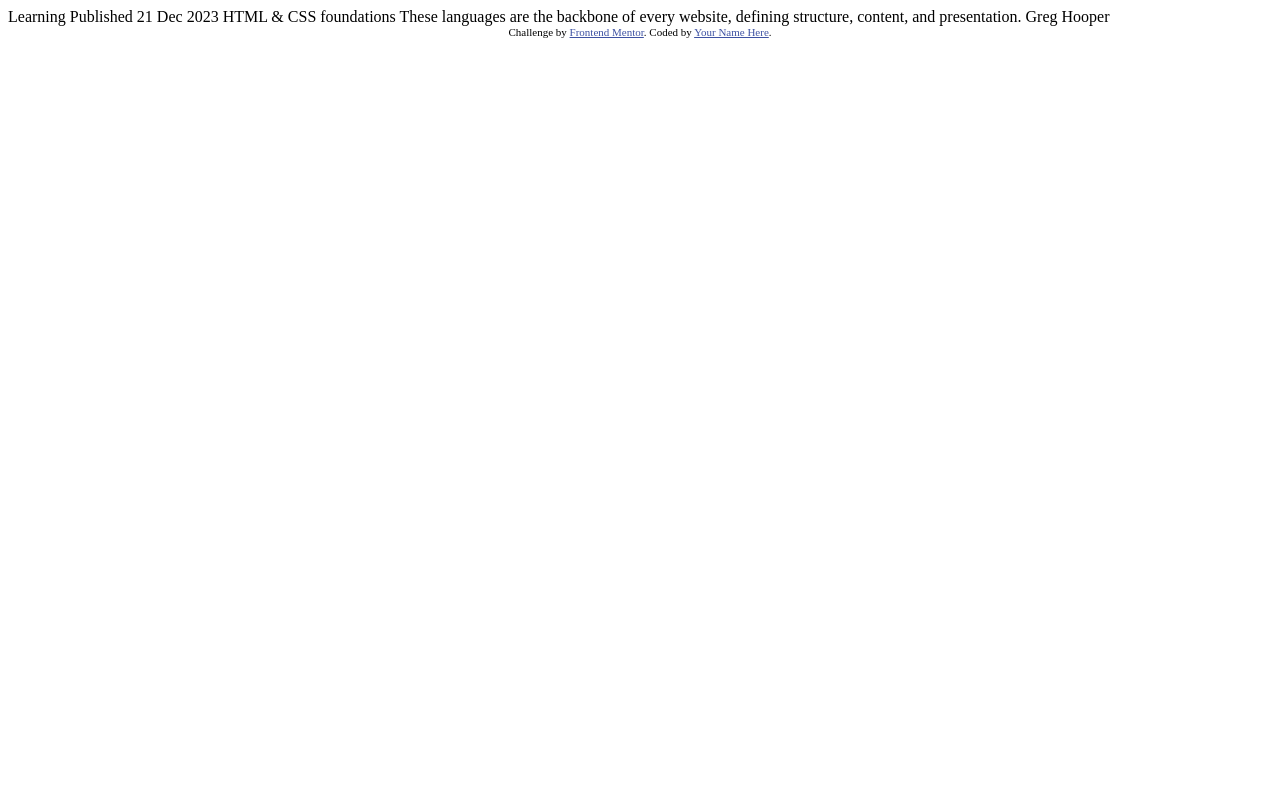
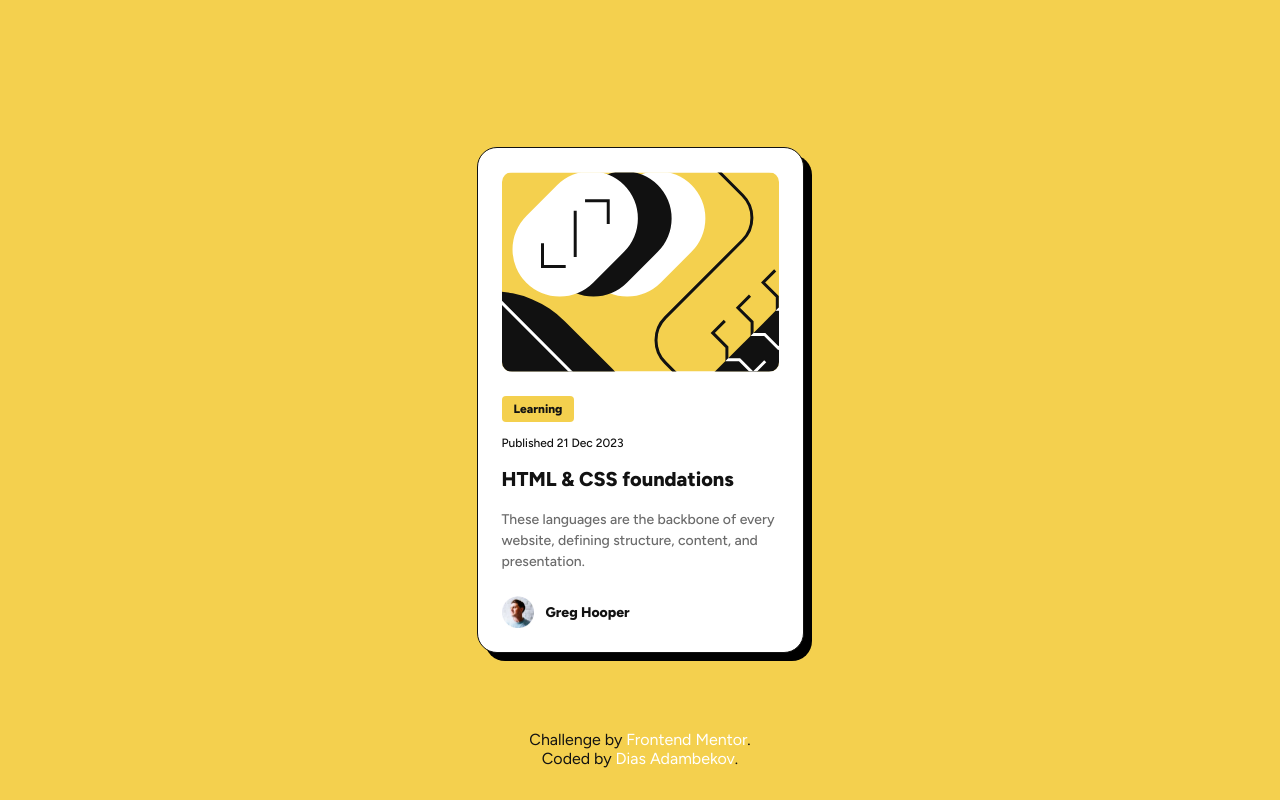
Before and after one commit to adambeckercodes/blog-preview-card, a plain HTML site: page index.html in a window 1280 px wide. Drawn offline with Linux system fonts and the light colour scheme.

Commit message:
Finished project

```diff
--- a/index.html
+++ b/index.html
@@ -1,34 +1,61 @@
 <!DOCTYPE html>
 <html lang="en">
+
 <head>
   <meta charset="UTF-8">
-  <meta name="viewport" content="width=device-width, initial-scale=1.0"> <!-- displays site properly based on user's device -->
+  <meta name="viewport" content="width=device-width, initial-scale=1.0">
+  <!-- displays site properly based on user's device -->
 
   <link rel="icon" type="image/png" sizes="32x32" href="./assets/images/favicon-32x32.png">
+  <link rel="preconnect" href="https://fonts.googleapis.com">
+  <link rel="preconnect" href="https://fonts.gstatic.com" crossorigin>
+  <link href="https://fonts.googleapis.com/css2?family=Figtree:ital,wght@0,300..900;1,300..900&display=swap"
+    rel="stylesheet">
+  <link rel="stylesheet" href="style.css">
 
   <title>Frontend Mentor | Blog preview card</title>
+</head>
 
-  <!-- Feel free to remove these styles or customise in your own stylesheet 👍 -->
-  <style>
-    .attribution { font-size: 11px; text-align: center; }
-    .attribution a { color: hsl(228, 45%, 44%); }
-  </style>
-</head>
 <body>
+  <a href="#main-content" class="skip-link">Skip to main content</a>
 
-  Learning
+  <main class="main" id="main-content" role="main">
+    <div class="container">
+      <div class="card flex">
+        <img src="assets/images/illustration-article.svg" alt="Illustration of the article" class="card__img">
+        <article class="card__content flex">
+          <span class="card__category">
+            Learning
+          </span>
+          <time class="card__pub-date" datetime="2023-12-21">
+            Published 21 Dec 2023
+          </time>
+          <a href="https://www.frontendmentor.io/challenges/blog-preview-card-ckPaj01IcS" class="card__link" aria-label="Read more about HTML & CSS foundations">
+            <h2 class="card__title">
+              HTML & CSS foundations
+            </h2>
+          </a>
+          <p class="card__descr">
+            These languages are the backbone of every website, defining structure, content, and presentation.
+          </p>
+        </article>
+        <span class="card__author author flex">
+          <img src="assets/images/image-avatar.webp" alt="Avatar of Greg Hooper, the author" class="author__avatar">
+          <span class="author__name">
+            Greg Hooper
+          </span>
+        </span>
+      </div>
+    </div>
+  </main>
 
-  Published 21 Dec 2023
+  <aside class="attribution" aria-label="Attribution section" role="complementary">
+    Challenge by <a href="https://www.frontendmentor.io?ref=challenge" target="_blank"
+      aria-label="Visit Frontend Mentor challenge page">Frontend Mentor</a>.
+    <br>
+    Coded by <a href="https://www.frontendmentor.io/profile/adambeckercodes" target="_blank"
+      aria-label="Visit my profile on Frontend Mentor page">Dias Adambekov</a>.
+  </aside>
+</body>
 
-  HTML & CSS foundations
-
-  These languages are the backbone of every website, defining structure, content, and presentation.
-
-  Greg Hooper
-
-  <div class="attribution">
-    Challenge by <a href="https://www.frontendmentor.io?ref=challenge" target="_blank">Frontend Mentor</a>.
-    Coded by <a href="#">Your Name Here</a>.
-  </div>
-</body>
 </html>
--- /dev/null
+++ b/style.css
@@ -0,0 +1,207 @@
+:root {
+  --color-yellow: hsl(47, 88%, 63%);
+  --color-white: hsl(0, 0%, 100%);
+  --color-gray-500: hsl(0, 0%, 42%);
+  --color-gray-950: hsl(0, 0%, 7%);
+
+  --spacing-50: 4px;
+  --spacing-100: 8px;
+  --spacing-150: 12px;
+  --spacing-200: 24px;
+
+  --font-size-text-preset-1: 24px;
+  --font-size-text-preset-2: 16px;
+  --font-size-text-preset-3: 14px;
+  --font-size-text-preset-4: 12px;
+  --font-size-text-preset-5: 20px;
+}
+
+html {
+  box-sizing: border-box;
+}
+
+*,
+*::before,
+*::after {
+  box-sizing: inherit;
+  margin: 0;
+  padding: 0;
+}
+
+/* GENERAL */
+body {
+  display: flex;
+  justify-content: center;
+  align-items: center;
+
+  min-width: 375px;
+  height: 100vh;
+
+  font-family: "Figtree", sans-serif;
+  color: var(--color-gray-950);
+  background: var(--color-yellow);
+}
+
+.container {
+  min-width: 327px;
+  padding: 0 var(--spacing-200);
+}
+
+.flex {
+  display: flex;
+}
+
+.skip-link {
+  position: absolute;
+  left: 1rem;
+  top: 1rem;
+
+  opacity: 0;
+  text-decoration: 0;
+
+  font-weight: 700;
+  color: var(--color-gray-950);
+
+  outline: 3px solid var(--color-gray-950);
+  outline-offset: 5px;
+  border-radius: 5px;
+
+  transition: opacity 0.2s ease-in;
+}
+
+.skip-link:focus-visible {
+  opacity: 1;
+}
+
+/* CARD */
+.card {
+  position: relative;
+  flex-direction: column;
+  gap: var(--spacing-200);
+
+  max-width: 327px;
+
+  padding: var(--spacing-200);
+
+  border-radius: 1.25rem;
+  border: 1px solid var(--color-gray-950);
+  background: var(--color-white);
+  box-shadow: 8px 8px 0px 0px #000;
+}
+
+.card__img {
+  max-width: fit-content;
+  min-height: 200px;
+
+  object-fit: cover;
+  border-radius: 0.625rem;
+}
+
+.card__content {
+  flex-direction: column;
+  align-items: flex-start;
+  gap: var(--spacing-150);
+}
+
+.card__category {
+  padding: var(--spacing-50) var(--spacing-150);
+
+  font-size: var(--font-size-text-preset-4);
+  font-style: normal;
+  font-weight: 800;
+  line-height: 150%;
+
+  border-radius: 0.25rem;
+  background: var(--color-yellow);
+}
+
+.card__pub-date {
+  font-size: var(--font-size-text-preset-4);
+  font-style: normal;
+  font-weight: 500;
+  line-height: 150%; /* 18px */
+}
+
+.card__link {
+  text-decoration: none;
+  color: inherit;
+
+  border-bottom: 3px solid transparent;
+  outline: none;
+
+  transition: color 0.2s ease-in, border-color .2s ease-in;
+}
+
+.card__link:focus-visible {
+  border-color: var(--color-yellow);
+}
+
+.card__link:hover {
+  color: var(--color-yellow);
+  border-color: var(--color-yellow);
+}
+
+.card__title {
+  font-size: var(--font-size-text-preset-5);
+  font-style: normal;
+  font-weight: 800;
+  line-height: 150%; /* 30px */
+}
+
+.card__descr {
+  color: var(--color-gray-500);
+  font-size: var(--font-size-text-preset-3);
+  font-style: normal;
+  font-weight: 500;
+  line-height: 150%; /* 21px */
+}
+
+.author {
+  align-items: center;
+  gap: var(--spacing-150);
+}
+
+.author__avatar {
+  max-width: 2rem;
+}
+
+.author__name {
+  font-size: var(--font-size-text-preset-3);
+  font-style: normal;
+  font-weight: 800;
+  line-height: 150%; /* 21px */
+}
+
+/* ATTRIBUTION */
+.attribution {
+  position: absolute;
+  bottom: 2rem;
+
+  margin-top: var(--spacing-200);
+
+  text-align: center;
+  color: var(--color-gray-950);
+}
+
+.attribution a {
+  color: var(--color-white);
+  text-decoration: none;
+
+  outline: none;
+  border-bottom: 2px solid transparent;
+
+  transition: color 0.2s ease-in, border-color 0.2s ease-in;
+}
+
+.attribution a:focus-visible {
+  color: var(--color-gray-500);
+  border-color: var(--color-gray-500);
+}
+
+.attribution a:hover {
+  color: var(--color-gray-500);
+}
+
+.attribution a:active {
+  color: var(--color-gray-500);
+}
```
Also changed, not shown: 1 other file.
